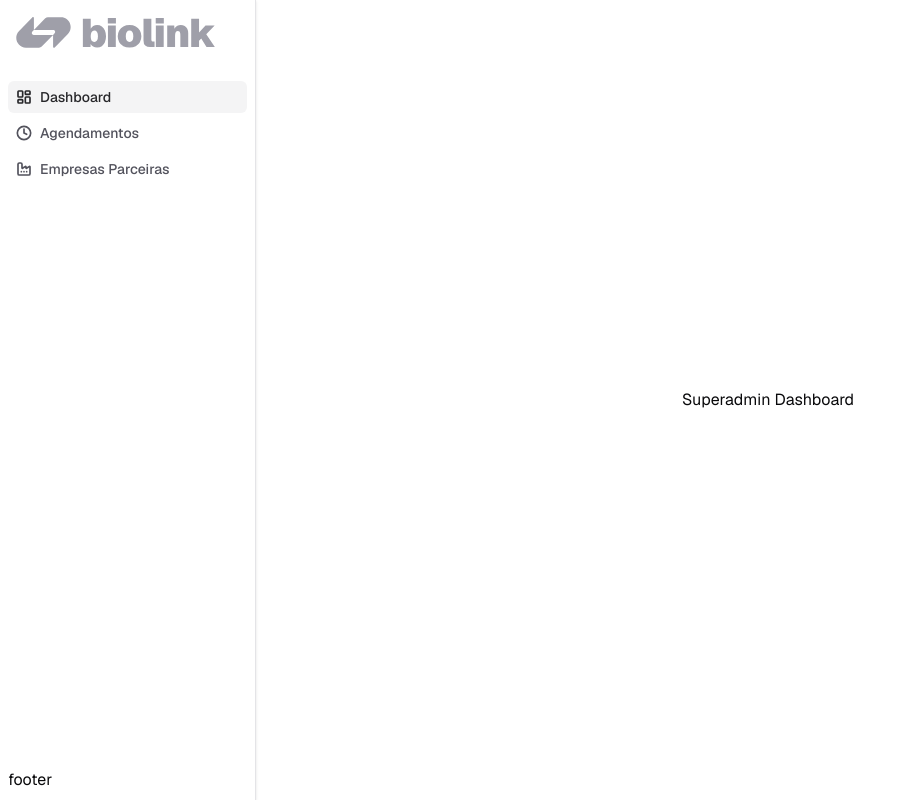
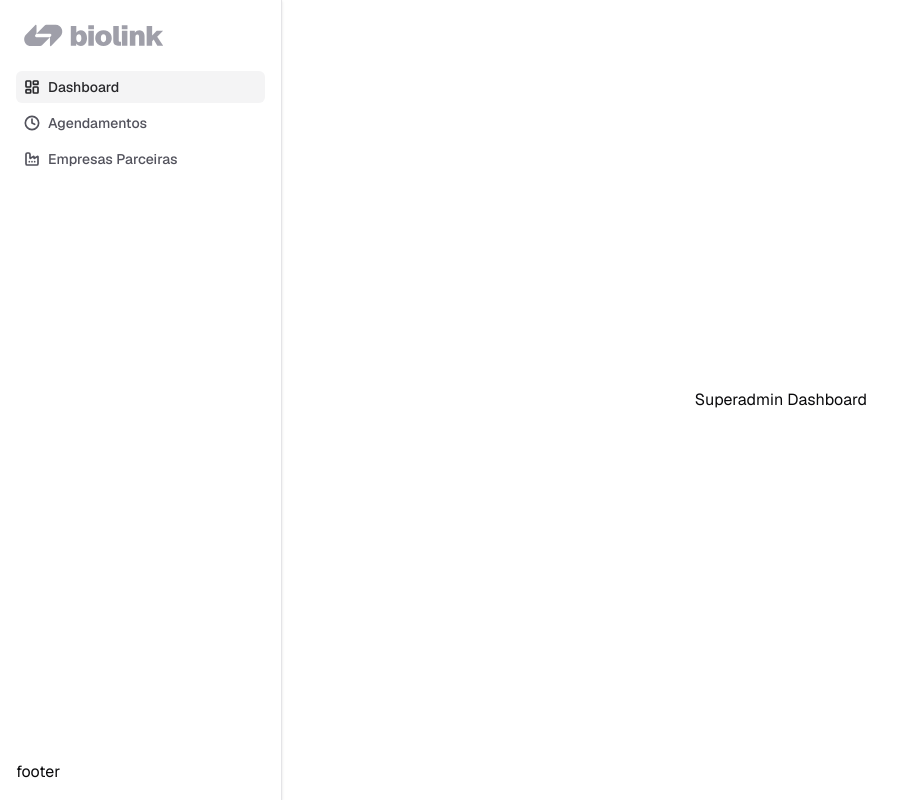
Before and after one commit to filiperotherds/biolink, a Next.js app: page /dashboard in a window 1280 px wide. Shown: the whole page, without its empty margins (0-920 px from the left). Built offline with nearby package versions, Linux system fonts and the light colour scheme; no server answers; sample sign-in values are in the browser's storage.

Commit message:
change partners carousel

```diff
--- a/src/app/(private)/dashboard/page.tsx
+++ b/src/app/(private)/dashboard/page.tsx
@@ -6,6 +6,7 @@ import {
   EmployeeDashboard,
   SuperAdminDashboard,
 } from "@/components/dashboard";
+import Sidebar from "@/components/sidebar";
 
 interface User {
   first_name: string;
@@ -30,7 +31,8 @@ export default async function Page() {
   switch (userTeste.role) {
     case "superadmin":
       return (
-        <main>
+        <main className="w-screen h-screen flex flex-row items-start justify-start">
+          <Sidebar role="superadmin" />
           <SuperAdminDashboard />
         </main>
       );
--- a/src/app/(private)/layout.tsx
+++ b/src/app/(private)/layout.tsx
@@ -1,8 +1,8 @@
 import type React from "react";
 import type { Metadata } from "next";
-import { GeistSans } from "geist/font/sans";
 import "../globals.css";
 import Sidebar from "@/components/sidebar";
+import { GeistSans } from "geist/font/sans";
 
 export const metadata: Metadata = {
   title: "BioLink - Gestão sustentável e descomplicada de óleo usado",
@@ -17,8 +17,7 @@ export default function RootLayout({
 }>) {
   return (
     <html lang="en" className="scroll-smooth">
-      <body className={`${GeistSans.className} w-screen h-screen flex flex-row items-start justify-start`}>
-        <Sidebar role="superadmin"/>
+      <body className={GeistSans.className}>
         {children}
       </body>
     </html>
--- a/src/components/partners-carousel.tsx
+++ b/src/components/partners-carousel.tsx
@@ -59,14 +59,14 @@ export function PartnersCarousel() {
 
           <style jsx>{`
             .logos-slide {
-              animation: slide 30s linear infinite;
+              animation: slide 25s linear infinite;
             }
 
             @keyframes slide {
-              0% {
+              100% {
                 transform: translateX(0);
               }
-              100% {
+              0% {
                 transform: translateX(calc(-100% / 2));
               }
             }
--- a/src/components/sidebar.tsx
+++ b/src/components/sidebar.tsx
@@ -43,10 +43,10 @@ export default function Sidebar({ role }: SidebarProps) {
   }
 
   return (
-    <div className="h-full w-64 flex flex-col items-center justify-between p-2 shadow border-r border-zinc-200">
-      <div className="w-full flex flex-col gap-6">
+    <div className="h-full w-72 flex flex-col items-center justify-between p-4 shadow border-r border-zinc-200">
+      <div className="w-full flex flex-col gap-4">
         <div className="w-full p-2">
-          <Image src={"/extended_logo_gray.svg"} alt="Biolink Logo" width={200} height={50} />
+          <Image src={"/extended_logo_gray.svg"} alt="Biolink Logo" width={140} height={40} />
         </div>
         <div className="w-full flex flex-col items-center justify-start gap-2">
           {renderSidebar(role)}
```
